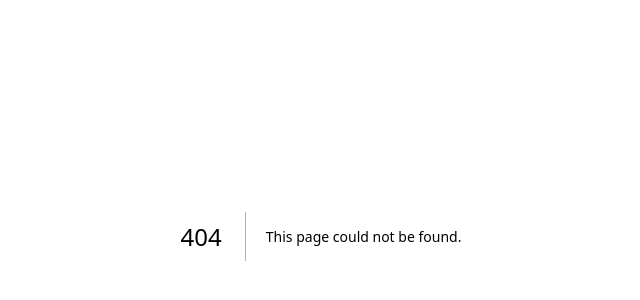
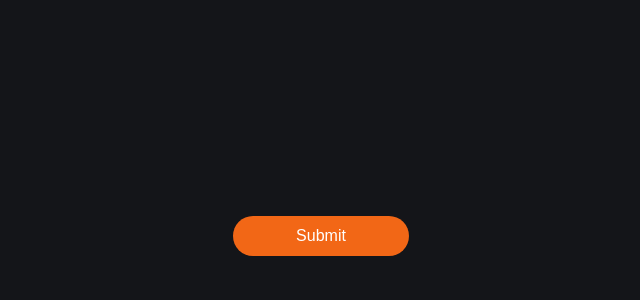
Before and after one commit to HenriqueaBarbosa/frontend-mentor, a Next.js app: page /button in a window 1280 px wide. Before the commit this address had no page. Shown: the part 164-464 px from the top of the page, without its empty margins (319-959 px from the left). Built offline with nearby package versions, Linux system fonts and the light colour scheme.

Commit message:
feat: button submit component

```diff
--- /dev/null
+++ b/src/components/Button.tsx
@@ -0,0 +1,15 @@
+interface Props {
+    content: string;
+}
+
+export default function Circle(props: Props) {
+    return (
+      <div className={`
+        flex justify-center items-center
+        bg-[#F26716] text-[#FFF]
+        w-44 h-10 rounded-3xl
+      `}>
+        {props.content}
+      </div>
+    )
+  }
--- /dev/null
+++ b/src/pages/button.tsx
@@ -0,0 +1,9 @@
+import Button from "@/components/Button";
+
+export default function PageButton() {
+    return (
+      <div  className="flex justify-center items-center h-screen w-screen bg-[#141519]">
+        <Button content="Submit" />
+      </div>
+    )
+  }
```
